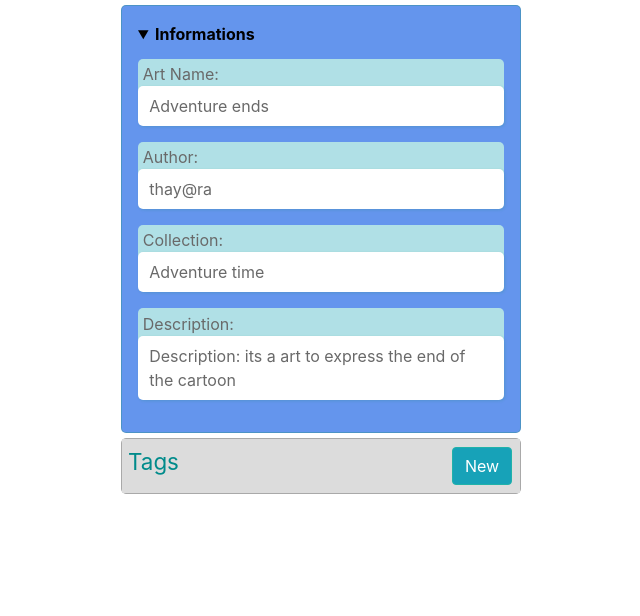
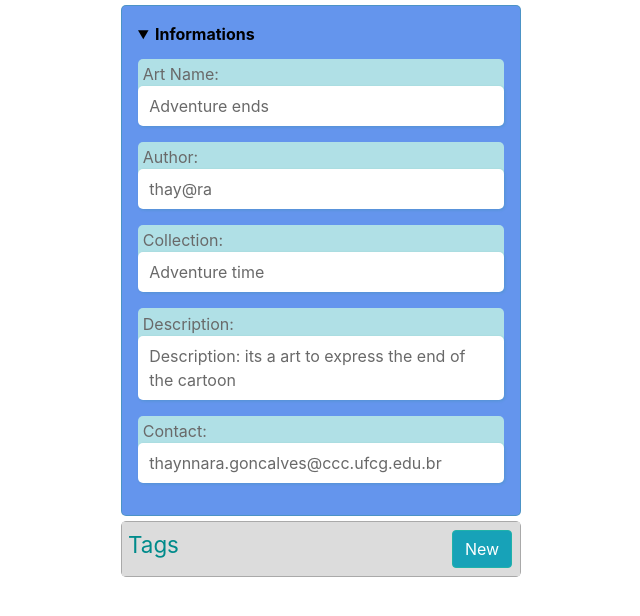
Before and after one commit to thaynnara007/ArtForAll-Frontend, a React (Create React App) app in the folder art_for_all/: page / in a window 1280 px wide. Both pictures are taken after a click on the heading "Informations". Shown: the top 616 px of the page, without its empty margins (319-959 px from the left). Built offline with nearby package versions, Linux system fonts and the light colour scheme.

Commit message:
adding contact

```diff
--- a/art_for_all/src/components/info/Info.jsx
+++ b/art_for_all/src/components/info/Info.jsx
@@ -32,6 +32,10 @@ class Info extends React.Component{
                         <label className="label-style">Description:</label>
                     </div>
                     <p>Description: its a art to express the end of the cartoon</p>
+                    <div className="back">
+                        <label className="label-style">Contact:</label>
+                    </div>
+                    <p>thaynnara.goncalves@ccc.ufcg.edu.br</p>
                 </details>
                 <TagBox></TagBox>
             </div>
```
